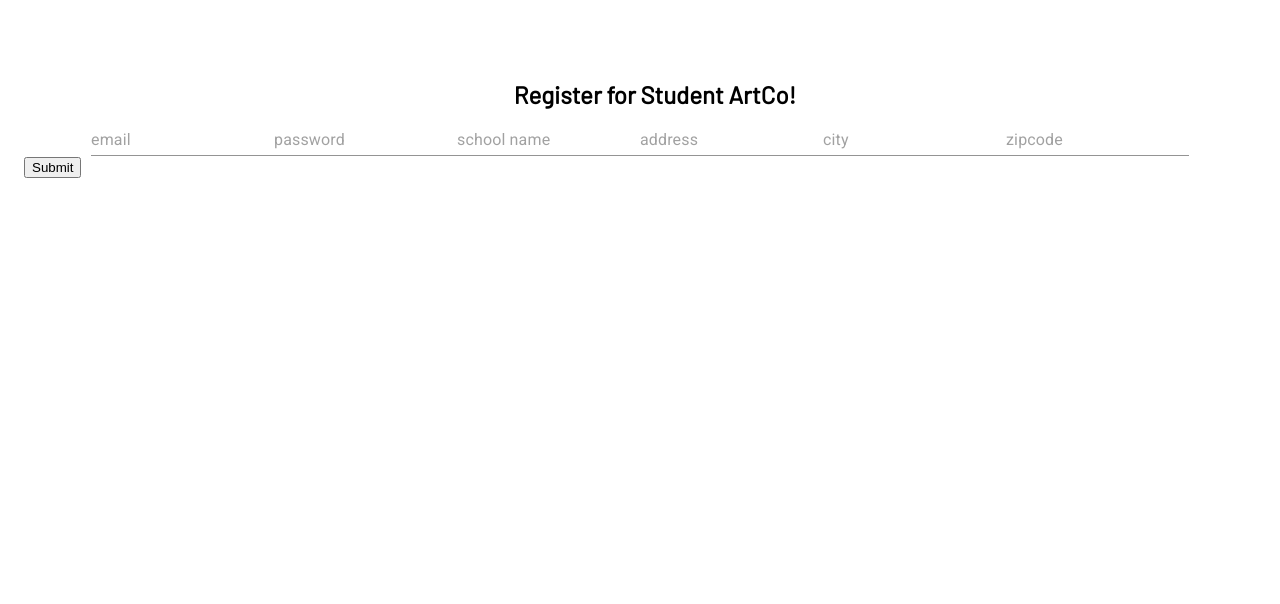
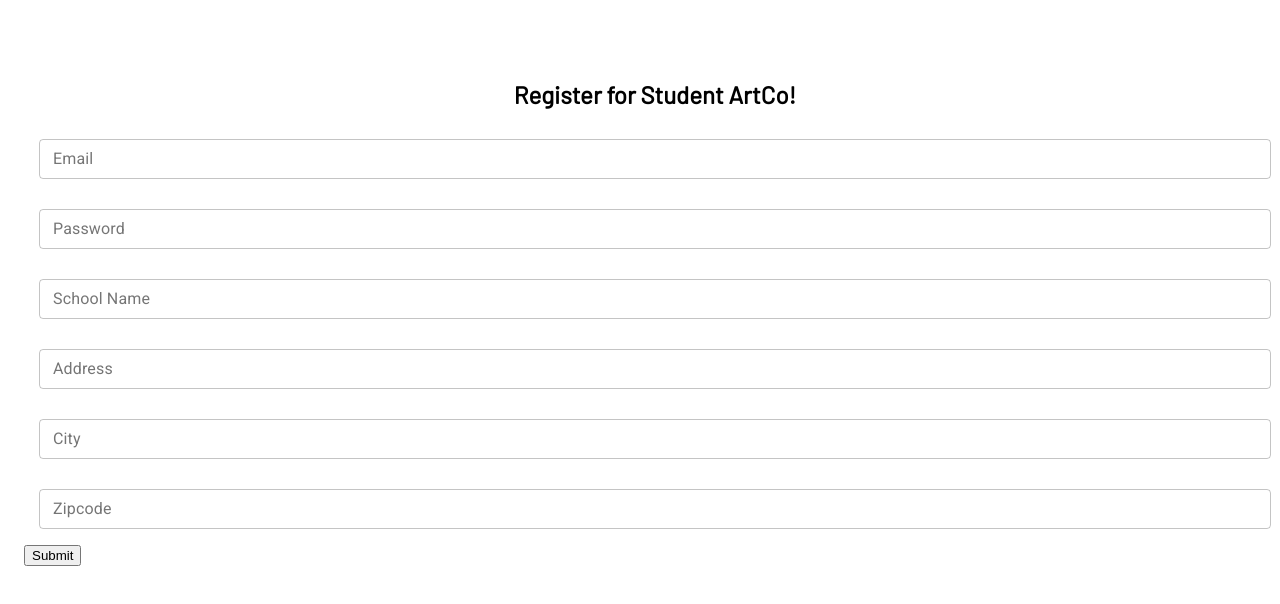
Before and after one commit to BloomTech-Labs/student-art-collection-fe, a React (Create React App) app: page /register in a window 1280 px wide. Shown: the top 604 px of the page. Built offline with nearby package versions, Linux system fonts and the light colour scheme; no server answers.

Commit message:
updated textfields

```diff
--- a/src/components/forms/Login.js
+++ b/src/components/forms/Login.js
@@ -46,7 +46,6 @@
           value={email}
           onChange={e => setEmail(e.target.value)}
         />
-        <br/>
         <TextField
           variant='outlined'
           label='Password'
--- a/src/components/forms/Register.js
+++ b/src/components/forms/Register.js
@@ -107,52 +107,76 @@
      <Box display='flex' justifyContent='center'>
       <form onSubmit={onSubmit}>
         <TextField
+          variant='outlined'
+          label='Email'
+          style={styles.textfield}
+          size='small'
+          fullWidth={true}
           type='text'
           name='email'
           value={email}
           placeholder='email'
           onChange={e => setEmail(e.target.value)}
-          required
         />
         <TextField
+          variant='outlined'
+          label='Password'
+          style={styles.textfield}
+          size='small'
+          fullWidth={true}
           type='text'
           name='password'
           value={password}
           placeholder='password'
           onChange={e => setPassword(e.target.value)}
-          required
         />
         <TextField
+          variant='outlined'
+          label='School Name'
+          style={styles.textfield}
+          size='small'
+          fullWidth={true}
           type='text'
           name='school name'
           value={schoolName}
           placeholder='school name'
           onChange={e => setSchoolName(e.target.value)}
-          required
         />
         <TextField
+          variant='outlined'
+          label='Address'
+          style={styles.textfield}
+          size='small'
+          fullWidth={true}
           type='text'
           name='address'
           value={address}
           placeholder='address'
           onChange={e => setAddress(e.target.value)}
-          required
         />
         <TextField
+          variant='outlined'
+          label='City'
+          style={styles.textfield}
+          size='small'
+          fullWidth={true}
           type='text'
           name='city'
           value={city}
           placeholder='city'
           onChange={e => setCity(e.target.value)}
-          required
         />
         <TextField
+          variant='outlined'
+          label='Zipcode'
+          style={styles.textfield}
+          size='small'
+          fullWidth={true}
           type='text'
           name='zipcode'
           value={zipcode}
           placeholder='zipcode'
           onChange={e => setZipcode(e.target.value)}
-          required
         />
         </form>
         </Box>
```
